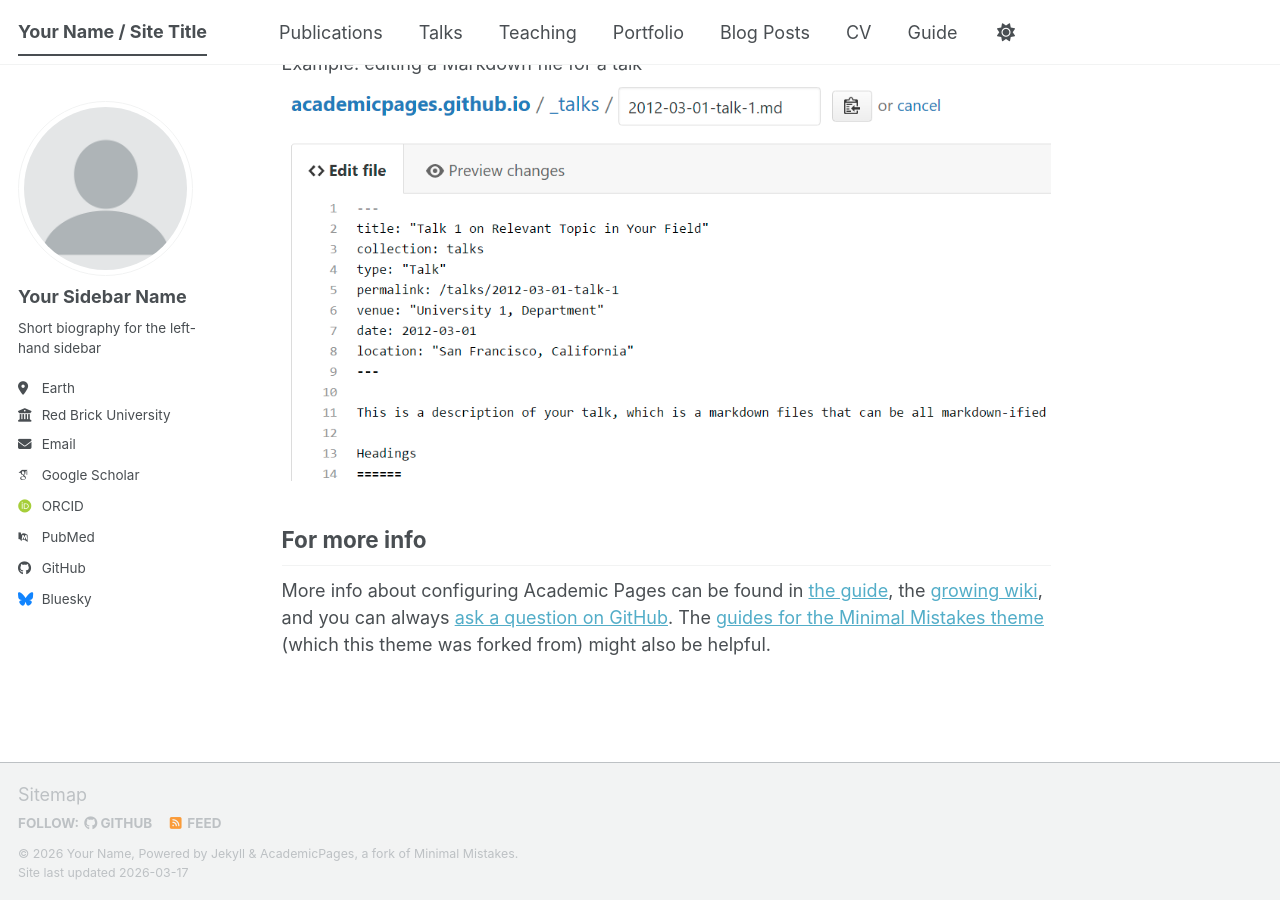
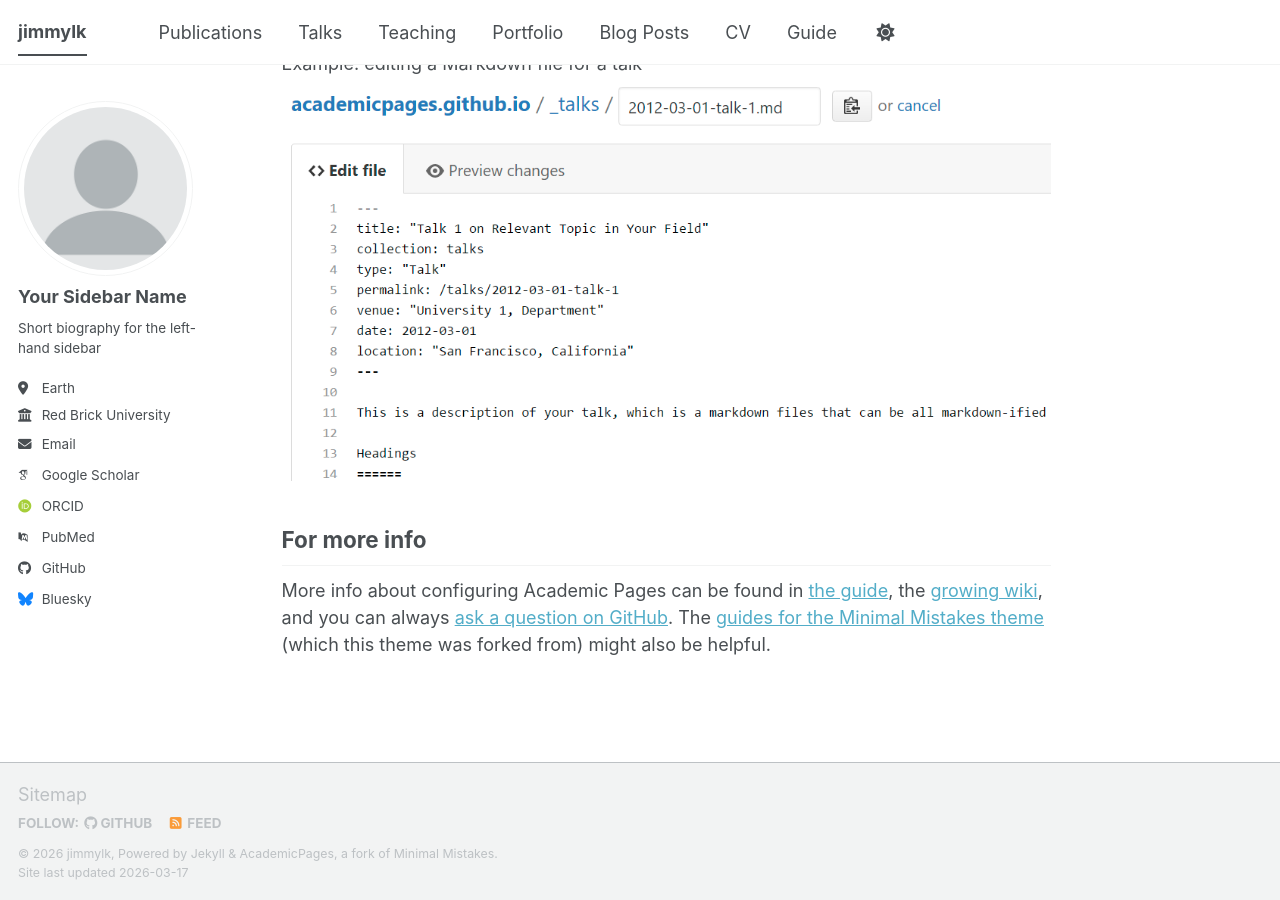
Before and after one commit to jimmylk/jimmylk.github.io, a Jekyll site: the page built from _pages/about.md, in a window 1280 px wide and 900 px high, scrolled down 2720 px. Built offline with Jekyll 4.4.1, drawn with Linux system fonts in a browser that asks for light colours; some web fonts are replaced; a script bundle is joined from its source files by our own code; library files that are not in the unit come from our copies.

Commit message:
Update _config.yml
Add personal settings

```diff
--- a/_config.yml
+++ b/_config.yml
@@ -9,14 +9,14 @@
 # Basic Site Settings
 locale                   : "en-US"
 site_theme               : "default" # The available themes options are "default", "air", "sunrise", "mint", "dirt" and "contrast"
-title                    : "Your Name / Site Title"
+title                    : "jimmylk"
 title_separator          : "-"
-name                     : &name "Your Name"
-description              : &description "Your Name's academic portfolio"   # Update this with a general description of your site, this is the default if not overridden by a page
-url                      : https://academicpages.github.io # The base hostname & protocol for your site e.g. "https://[your GitHub username].github.io",
+name                     : &name "jimmylk"
+description              : &description "jimmylk's portfolio"   # Update this with a general description of your site, this is the default if not overridden by a page
+url                      : https://jimmylk.github.io # The base hostname & protocol for your site e.g. "https://[your GitHub username].github.io",
                                                            # or if you already have some other page hosted on Github then use "https://[your GitHub username].github.io/[Your Repo Name]"
 baseurl                  : "" # the subpath of your site, e.g. "/blog"
-repository               : "academicpages/academicpages.github.io"
+repository               : "jimmylk/jimmylk.github.io"
 
 # Site Author - The following control what appear as part of the author content on the side bar.
 #               If a field is blank the icon and link will not appear, otherwise it will be shown.
```
